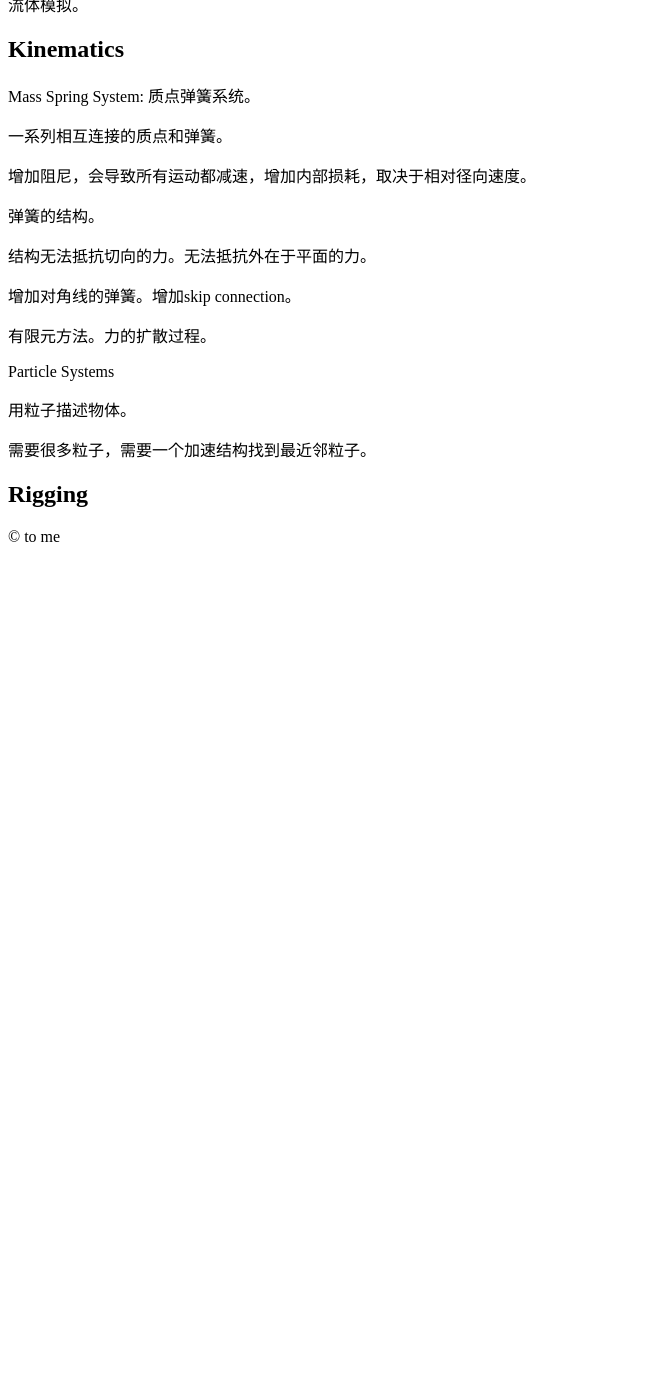
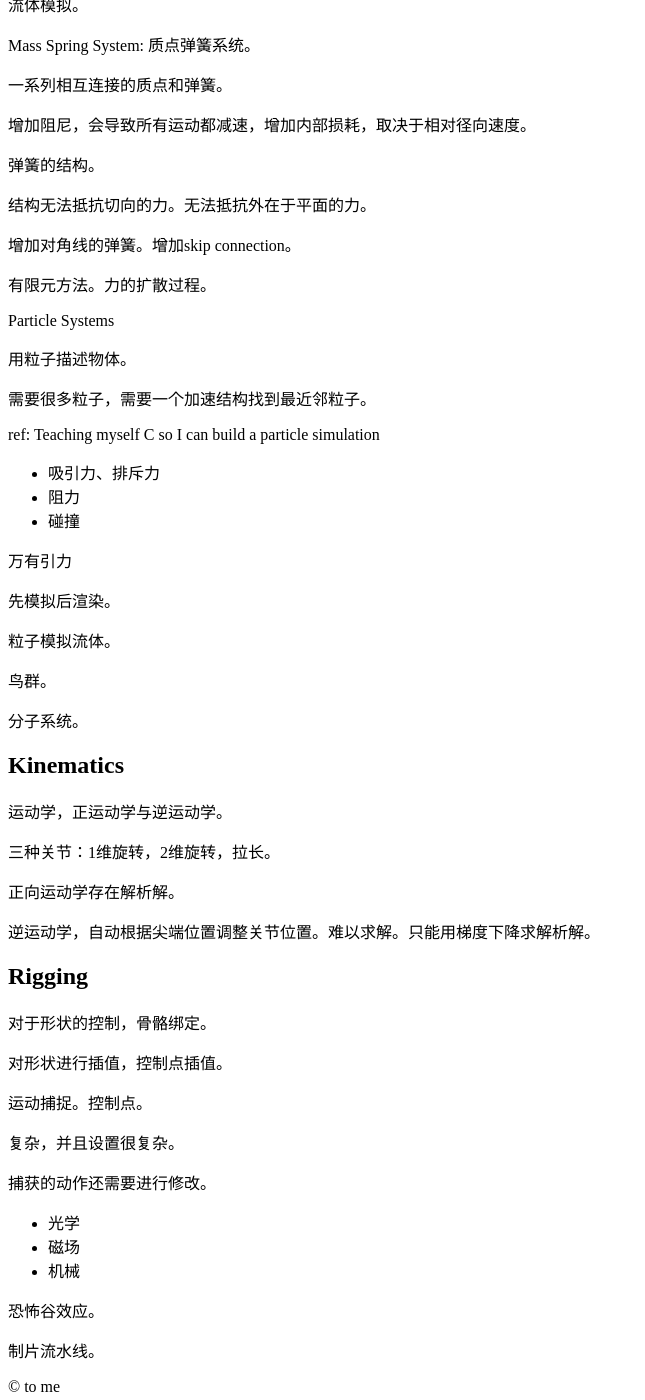
Before and after one commit to WSQS/blog, a Jekyll site: the page built from _code/computer_graphics/GAMES101/lecture21_animation.md, in a window 1280 px wide and 1400 px high, scrolled down 753 px. Shown: the whole window, without its empty margins (0-645 px from the left). Built offline with Jekyll 4.4.1, drawn with Linux system fonts in a browser that asks for light colours; before the commit the page ends 1307 px from its top, so only the background shows below that.

Commit message:
add note

```diff
--- a/_code/computer_graphics/GAMES101/lecture21_animation.md
+++ b/_code/computer_graphics/GAMES101/lecture21_animation.md
@@ -58,4 +56,48 @@ Particle Systems
 
 需要很多粒子，需要一个加速结构找到最近邻粒子。
 
+ref: Teaching myself C so I can build a particle simulation
+
+- 吸引力、排斥力
+- 阻力
+- 碰撞
+
+万有引力
+
+先模拟后渲染。
+
+粒子模拟流体。
+
+鸟群。
+
+分子系统。
+
+## Kinematics
+
+运动学，正运动学与逆运动学。
+
+三种关节：1维旋转，2维旋转，拉长。
+
+正向运动学存在解析解。
+
+逆运动学，自动根据尖端位置调整关节位置。难以求解。只能用梯度下降求解析解。
+
 ## Rigging
+
+对于形状的控制，骨骼绑定。
+
+对形状进行插值，控制点插值。
+
+运动捕捉。控制点。
+
+复杂，并且设置很复杂。
+
+捕获的动作还需要进行修改。
+
+- 光学
+- 磁场
+- 机械
+
+恐怖谷效应。
+
+制片流水线。
```
Also changed, not shown: other parts of _code/computer_graphics/GAMES101/lecture21_animation.md (+0 -2 lines).
